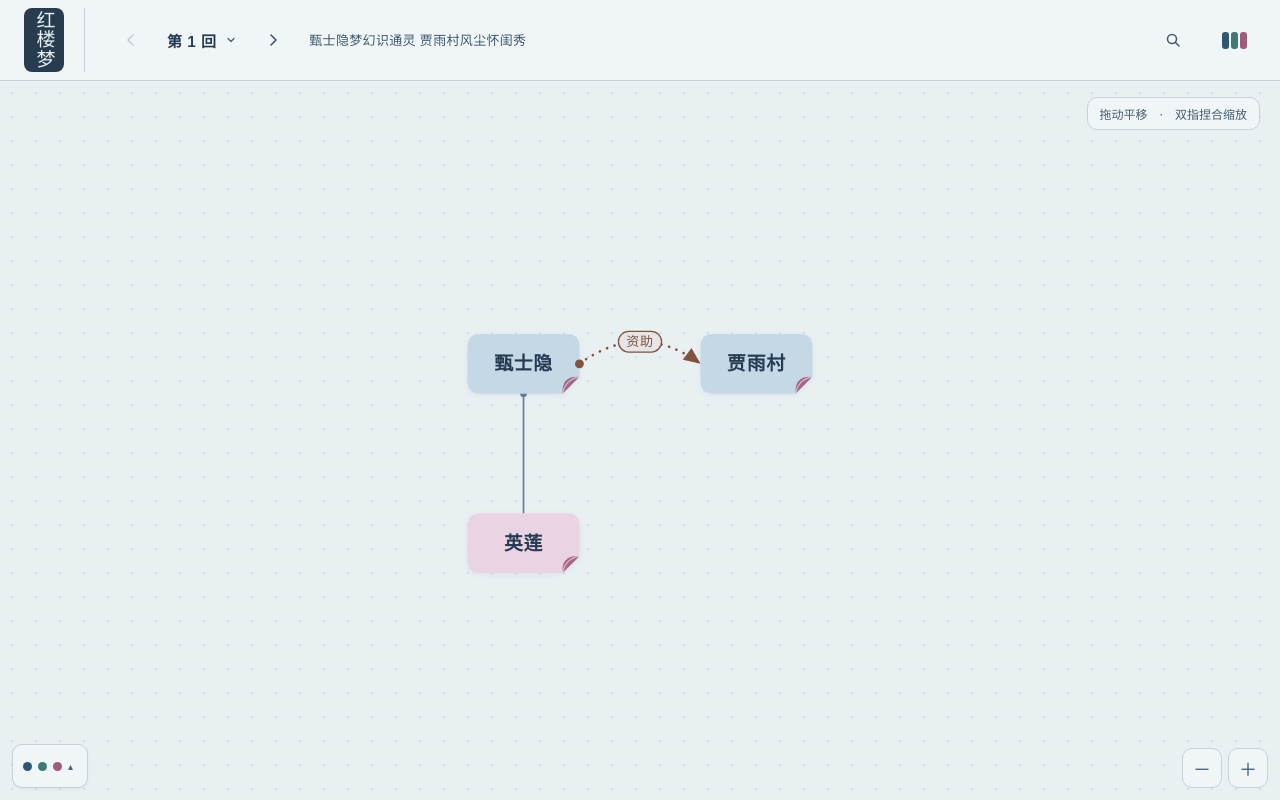
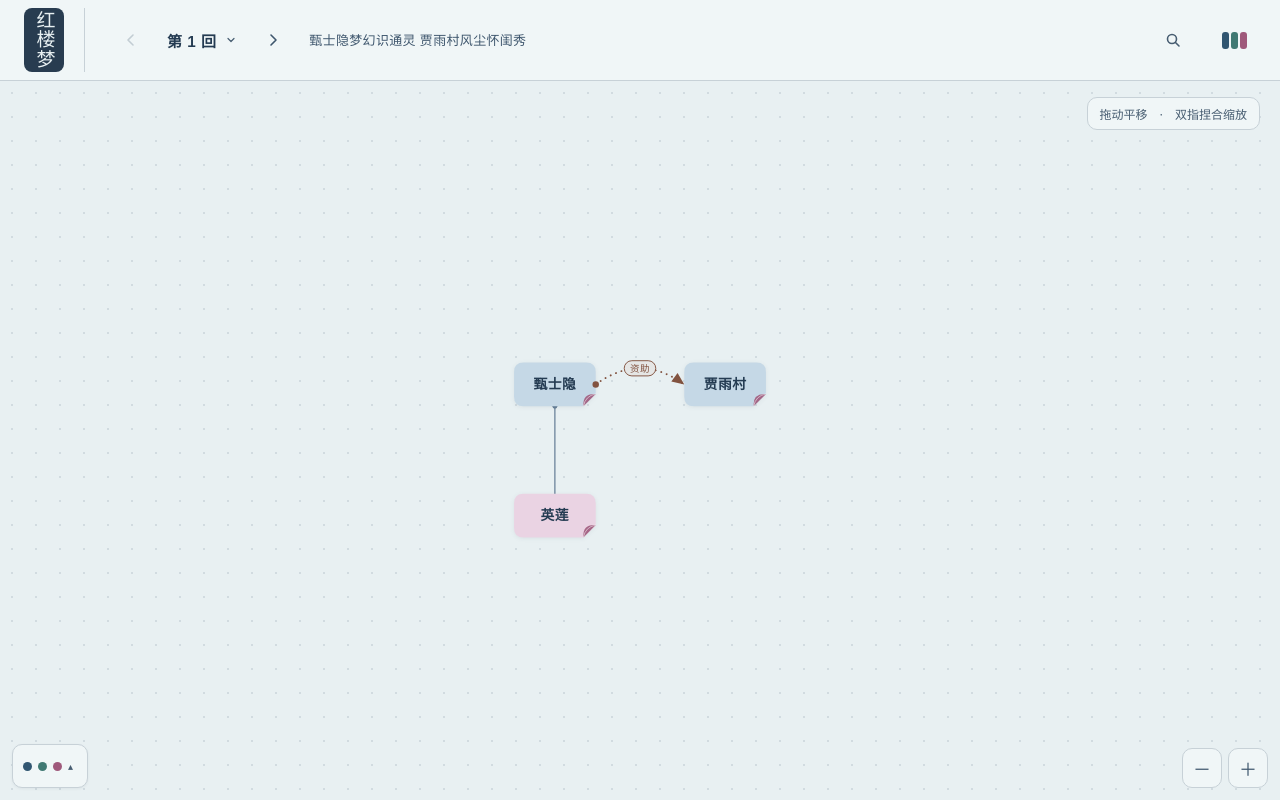
Before and after one commit to mimitonana/hongloumeng, a plain HTML site: page index.html in a window 1280 px wide. Drawn offline with Linux system fonts and the light colour scheme; a web font is replaced by a local one.

Commit message:
Add files via upload

```diff
--- a/index.html
+++ b/index.html
@@ -253,38 +253,9 @@ let selected=null, view={x:0,y:0,k:1};
 try{const s=localStorage.getItem("hlm-ch"); if(s) chapter=Math.min(120,Math.max(1,parseInt(s)||1));}catch(e){}
 const QP=new URLSearchParams(location.search); if(QP.get("ch")) chapter=Math.min(120,Math.max(1,parseInt(QP.get("ch"))||1)); if(QP.get("all")){ mode=QP.get("all")==="end"?"end":"start"; showAll=true; };
 const APPEARANCE = {
-  "source": {
-    "url": "https://www.xiaohongshu.com/discovery/item/6a75d9ca00000000330301bb",
-    "title": "吐血整理！红楼梦里丝织物的古典颜色大全集！",
-    "swatches": {
-      "雨过天青": "#b8d9d2",
-      "秋香": "#b8a848",
-      "松绿": "#3c8c6e",
-      "霞影纱": "#f2b8b8",
-      "月白": "#e8f0f2",
-      "藕荷": "#e4c6d0",
-      "大红": "#c82423",
-      "杨妃": "#f4c2c2",
-      "桃红": "#f0b0b8",
-      "石榴红": "#d84840",
-      "杏子红": "#e67060",
-      "蜜合": "#f2e8d4",
-      "鹅黄": "#f2dd98",
-      "豆绿": "#b8d8a8",
-      "水绿": "#94c8a8",
-      "松花": "#b8c068",
-      "柳绿": "#afdd22",
-      "葱绿": "#88b868",
-      "莲青": "#588882",
-      "石青": "#283c50"
-    },
-    "rose_cover_sample": "#be6c9c",
-    "note": "单独色卡的 HEX / RGB 优先；玫瑰紫取封面色条。界面文字、卡片与深色背景按参考色相调整明度，以保持可读性。"
-  },
   "palettes": [
     {
-      "id": "rose",
-      "name": "霞影纱",
+      "id": "p1",
       "tokens": {
         "--bg": "#f2b8b8",
         "--panel": "#f7d9d3",
@@ -317,8 +288,7 @@ const APPEARANCE = {
       }
     },
     {
-      "id": "yangfei",
-      "name": "杨妃",
+      "id": "p2",
       "tokens": {
         "--bg": "#f4c2c2",
         "--panel": "#fadfdf",
@@ -351,8 +321,7 @@ const APPEARANCE = {
       }
     },
     {
-      "id": "peach",
-      "name": "桃红",
+      "id": "p3",
       "tokens": {
         "--bg": "#f0b0b8",
         "--panel": "#f3ccd3",
@@ -385,8 +354,7 @@ const APPEARANCE = {
       }
     },
     {
-      "id": "lotus",
-      "name": "藕荷",
+      "id": "p4",
       "tokens": {
         "--bg": "#e4c6d0",
         "--panel": "#efdae5",
@@ -419,8 +387,7 @@ const APPEARANCE = {
       }
     },
     {
-      "id": "cream",
-      "name": "蜜合",
+      "id": "p5",
       "tokens": {
         "--bg": "#f2e8d4",
         "--panel": "#faf4e6",
@@ -453,8 +420,7 @@ const APPEARANCE = {
       }
     },
     {
-      "id": "green",
-      "name": "豆绿",
+      "id": "p6",
       "tokens": {
         "--bg": "#b8d8a8",
         "--panel": "#deedcb",
@@ -487,8 +453,7 @@ const APPEARANCE = {
       }
     },
     {
-      "id": "scallion",
-      "name": "葱绿",
+      "id": "p7",
       "tokens": {
         "--bg": "#88b868",
         "--panel": "#d3e8bd",
@@ -521,8 +486,7 @@ const APPEARANCE = {
       }
     },
     {
-      "id": "autumn",
-      "name": "秋香",
+      "id": "p8",
       "tokens": {
         "--bg": "#b8a848",
         "--panel": "#d4c77d",
@@ -555,8 +519,7 @@ const APPEARANCE = {
       }
     },
     {
-      "id": "goose",
-      "name": "鹅黄",
+      "id": "p9",
       "tokens": {
         "--bg": "#f2dd98",
         "--panel": "#faf1cc",
@@ -589,8 +552,7 @@ const APPEARANCE = {
       }
     },
     {
-      "id": "blue",
-      "name": "月白",
+      "id": "p0",
       "tokens": {
         "--bg": "#e8f0f2",
         "--panel": "#f0f6f7",
@@ -627,15 +589,15 @@ const APPEARANCE = {
 ;
 const PALETTES=APPEARANCE.palettes;
 // Resolve earlier palette URLs and saved preferences into six independent colors.
-const LEGACY_PALETTES={a:'blue',b:'green',c:'lotus',d:'blue',e:'rose',f:'green',g:'lotus',h:'blue',i:'lotus',j:'rose',k:'lotus',l:'rose',m:'lotus',n:'blue',o:'lotus',honey:'lotus',teal:'green'};
+const LEGACY_PALETTES={};
 const PALETTE_IDS=new Set(PALETTES.map(p=>p.id));
-let palette='blue',savedTheme='';
-try{palette=localStorage.getItem('hlm-pal')||'blue';savedTheme=localStorage.getItem('hlm-theme')||''}catch(_){}
+let palette='p0',savedTheme='';
+try{palette=localStorage.getItem('hlm-pal')||'p0';savedTheme=localStorage.getItem('hlm-theme')||''}catch(_){}
 if(QP.has('pal'))palette=QP.get('pal');
 palette=LEGACY_PALETTES[palette]||palette;
-if(!PALETTE_IDS.has(palette))palette='blue';
+if(!PALETTE_IDS.has(palette))palette='p0';
 // Preserve retained former dark colors; removed colors fall back to their light counterpart.
-if(savedTheme==='dark')palette=({rose:'peach',lotus:'autumn'})[palette]||palette;
+
 function applyAppearance(){
   const root=document.documentElement,chosen=PALETTES.find(p=>p.id===palette);
   root.dataset.pal=palette;
@@ -1007,23 +969,25 @@ $("#px").onclick=closePanel;
 // ---------- 平移缩放 ----------
 function apply(){vp.setAttribute("transform",`translate(${view.x},${view.y}) scale(${view.k})`)}
 let fitMode=false, fitReady=false;
+const KMAX=0.95, KMIN=0.78;          // 默认缩放：不放得太大，也不缩到字看不清
 function fit(all){ fitMode=!!all;
   const r=svg.getBoundingClientRect(); const vis=DATA.nodes.filter(n=>visN(n)&&n.px!=null&&isFinite(n.px));
+  const phone=r.width<720, kmin=phone?.8:KMIN, kmax=phone?.9:KMAX;
   const tree=vis.filter(n=>n.py<PAD+5.0*SY);          // 默认只对准上方的家谱区
   const use=(!all&&tree.length>=4)?tree:(vis.length>0?vis:DATA.nodes);
   const box=ns=>({x0:Math.min(...ns.map(n=>n.px-n.w/2)),x1:Math.max(...ns.map(n=>n.px+n.w/2)),y0:Math.min(...ns.map(n=>n.py-n.h/2)),y1:Math.max(...ns.map(n=>n.py+n.h/2))});
   const fitK=(bx,px,py)=>Math.min(r.width/(bx.x1-bx.x0+2*px),r.height/(bx.y1-bx.y0+2*py));
-  const bb=box(use); let k=Math.min(1.3,fitK(bb,30,50));
-  if(!all&&mode==="ch"&&k<0.85){                      // 图太大放不下：让本回故事的中心人物居中（按本回正文里出现最多的人物算）
+  const bb=box(use); let k=Math.min(kmax,fitK(bb,30,50));
+  if(!all&&mode==="ch"&&k<kmin){                      // 图太大放不下：让本回故事的中心人物居中（按本回正文里出现最多的人物算）
     const fn=((DATA.chapters[chapter-1]||{}).f||[]).map(id=>byId[id]).filter(n=>n&&visN(n)&&isFinite(n.px));
-    if(fn.length&&r.width<720){ const m=fn[0], kk=Math.min(1,Math.max(.8,fitK(box([m]),SX*1.6,SY*1.6)));      // 手机：只对准本回最主要的那个人，周围一圈亲属自然入画
+    if(fn.length&&phone){ const m=fn[0], kk=Math.min(kmax,Math.max(kmin,fitK(box([m]),SX*1.6,SY*1.6)));      // 手机：只对准本回最主要的那个人，周围一圈亲属自然入画
       setView(kk,r.width/2-m.px*kk,r.height*(.46)-m.py*kk,fitReady); return; }
-    if(fn.length){ const fb=box(fn), kk=Math.max(.85,Math.min(1.3,fitK(fb,SX*1.4,SY*1.1)));
+    if(fn.length){ const fb=box(fn), kk=Math.max(kmin,Math.min(kmax,fitK(fb,SX*1.4,SY*1.1)));
       setView(kk,r.width/2-(fb.x0+fb.x1)/2*kk,r.height/2-(fb.y0+fb.y1)/2*kk,fitReady); return; }
   }
   const x0=bb.x0-30,x1=bb.x1+30,y0=bb.y0-50,y1=bb.y1+30;
-  if(!all&&k<0.85){                                    // 图太宽时，保证字看得清，并以宝玉为中心，其余往两边拖
-    k=0.85; const f=byId.baoyu; const cx=visN(f)?f.px:(x0+x1)/2;
+  if(!all&&k<kmin){                                    // 图太宽时，保证字看得清，并以宝玉为中心，其余往两边拖
+    k=kmin; const f=byId.baoyu; const cx=visN(f)?f.px:(x0+x1)/2;
     setView(k,r.width/2-cx*k,Math.max(20,(r.height-(y1-y0)*k)/2)-y0*k,fitReady); return;
   }
   setView(k,(r.width-(x1-x0)*k)/2-x0*k,(r.height-(y1-y0)*k)/2-y0*k,fitReady);
@@ -1041,7 +1005,7 @@ function setView(k,x,y,animate){
 }
 function centerOn(n){
   const r=svg.getBoundingClientRect(), wide=r.width>720;
-  const k=Math.max(view.k,.85), rightPad=wide?330:0;
+  const k=Math.max(view.k,.8), rightPad=wide?330:0;
   // 手机竖屏：详情是从底部升起的面板，人物要落在面板上方那块可见区域的正中
   const sheet=wide?0:Math.min(r.height*.46,$("#panel").offsetHeight||r.height*.4);
   setView(k,(r.width-rightPad)/2-n.px*k,(r.height-sheet)/2-n.py*k,true);
@@ -1169,23 +1133,22 @@ function markGrid(){
 paletteMenu.innerHTML='<div class="picker-head"><span>选择配色</span></div><div class="palette-options"></div>';
 PALETTES.forEach(p=>{
   const b=document.createElement('button');b.type='button';b.className='palette-option';b.dataset.pal=p.id;
-  b.innerHTML=`<span class="palette-sample" aria-hidden="true" ><i></i><i></i><i></i></span><span class="palette-name">${p.name}</span><span class="check" aria-hidden="true">✓</span>`;
+  b.setAttribute('aria-label','配色 '+(PALETTES.indexOf(p)+1));
+  b.innerHTML=`<span class="palette-sample" aria-hidden="true" ><i></i><i></i><i></i></span><span class="check" aria-hidden="true">✓</span>`;
   b.onclick=()=>{palette=p.id;applyAppearance();saveAppearance();markAppearance()};
   paletteMenu.querySelector('.palette-options').appendChild(b);
 });
 function saveAppearance(){
   try{localStorage.setItem('hlm-pal',palette);localStorage.removeItem('hlm-theme')}catch(_){}
   // An explicit palette URL should keep reflecting the option currently on screen.
-  try{const url=new URL(location.href);if(palette==='blue')url.searchParams.delete('pal');else url.searchParams.set('pal',palette);history.replaceState(null,'',url)}catch(_){}
+  try{const url=new URL(location.href);if(palette==='p0')url.searchParams.delete('pal');else url.searchParams.set('pal',palette);history.replaceState(null,'',url)}catch(_){}
 }
 function markAppearance(){
   paletteMenu.querySelectorAll('[data-pal]').forEach(b=>{
     b.setAttribute('aria-pressed',String(b.dataset.pal===palette));
     const chosen=PALETTES.find(p=>p.id===b.dataset.pal),tokens=chosen.tokens,sample=b.querySelector('.palette-sample');
-    b.querySelector('.palette-name').textContent=chosen.name;
     [['--sample-bg','--bg'],['--sample-a','--c-jia1'],['--sample-b','--c-jia2'],['--sample-c','--c-other']].forEach(([key,token])=>sample.style.setProperty(key,tokens[token]));
   });
-  paletteButton.title=PALETTES.find(p=>p.id===palette).name;
 }
 function menuButton(menu){return menu===grid?cbtn:paletteButton}
 function closeMenu(menu,restore=false){
@@ -1225,8 +1188,9 @@ function menuKeys(e,menu){
 }
 [grid,paletteMenu].forEach(menu=>{
   menu.addEventListener('keydown',e=>menuKeys(e,menu));
-  menu.addEventListener('focusout',()=>requestAnimationFrame(()=>{const active=document.activeElement;if(!menu.hidden&&!menu.contains(active)&&active!==menuButton(menu))closeMenu(menu)}));
 });
+// 键盘 Tab 走出菜单时收起。注意不能用 focusout：Safari 里点按钮不会让按钮获得焦点，按下的瞬间焦点就回到 body，菜单会在点击生效前先被关掉（表现为「点不动」）。
+document.addEventListener('focusin',e=>{[grid,paletteMenu].forEach(menu=>{ if(!menu.hidden&&!menu.contains(e.target)&&e.target!==menuButton(menu)) closeMenu(menu); });});
 function repositionMenus(){if(!grid.hidden)placeMenu(grid);if(!paletteMenu.hidden)placeMenu(paletteMenu)}
 window.addEventListener('resize',repositionMenus);window.visualViewport?.addEventListener('resize',repositionMenus);window.visualViewport?.addEventListener('scroll',repositionMenus);
 document.addEventListener('pointerdown',e=>{
```
